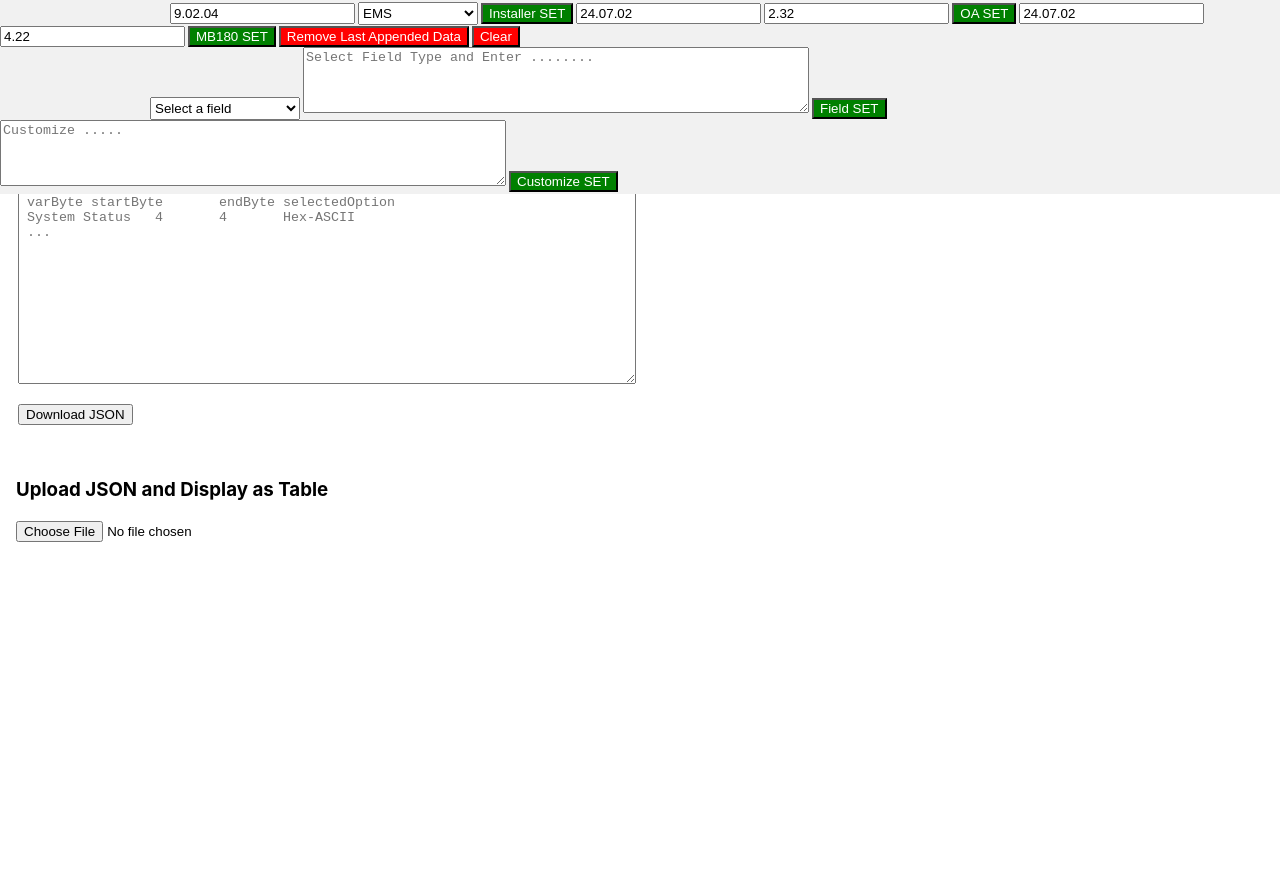
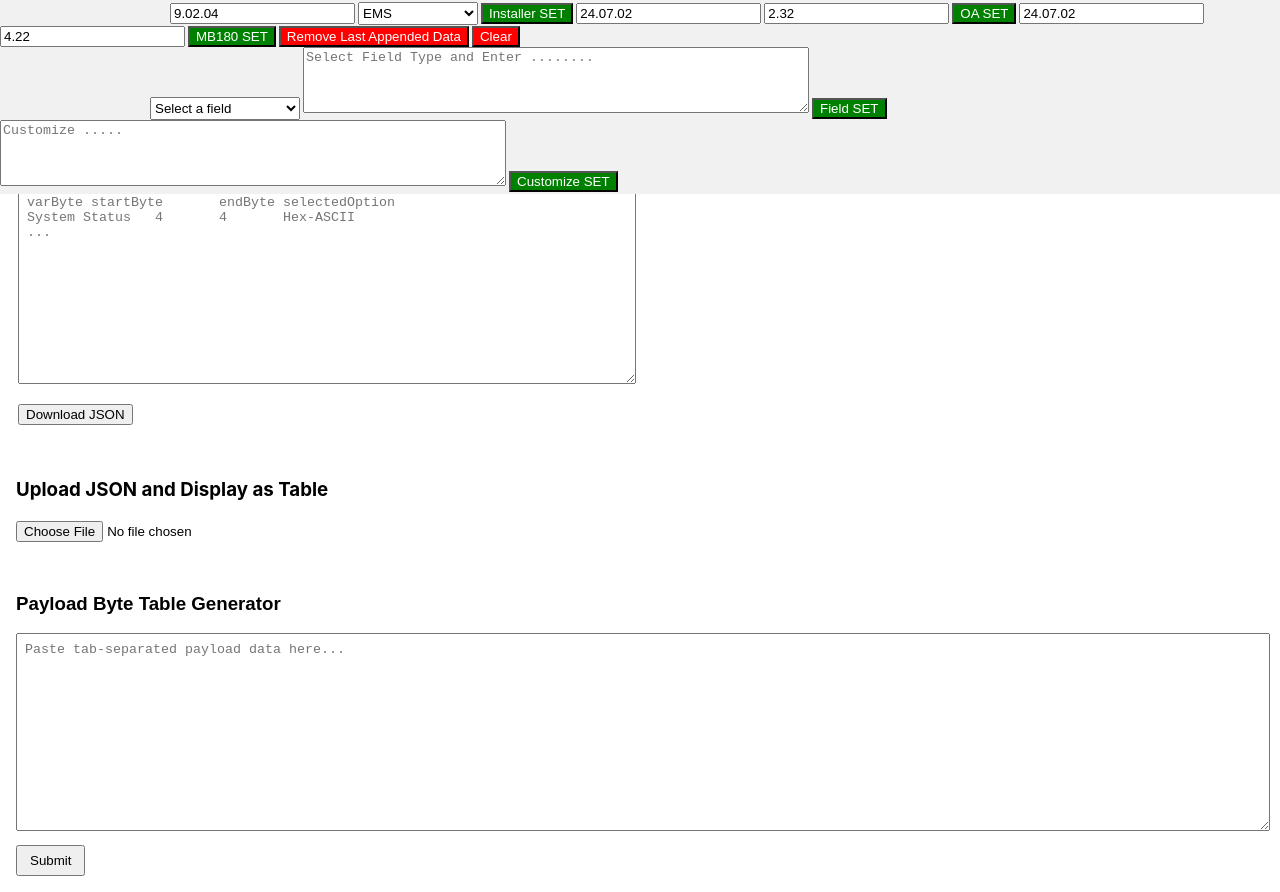
Before and after one commit to pavanpenneti/CLITesting, a React (Create React App) app: page /dailyReport in a window 1280 px wide. Before the commit the page ends 800 px from the top, so only its background shows below. Built offline with nearby package versions, Linux system fonts and the light colour scheme.

Commit message:
added Payload byte generator

```diff
--- a/src/Screens/components/DailyReport.js
+++ b/src/Screens/components/DailyReport.js
@@ -34,7 +34,9 @@ function DailyReport() {
   ];
 
   const addReport = (report) => setReports([...reports, report]);
-
+const hexToDecimal = (hex) => parseInt(hex.replace("0x", "").trim(), 16);
+const [rawPayloadText, setRawPayloadText] = useState("");
+const [payloadTableRows, setPayloadTableRows] = useState([]);
   const removeLastReport = () => {
     setReports(reports.slice(0, -1));
   };
@@ -263,7 +265,31 @@ const handleDownload = () => {
 
     reader.readAsText(file);
   };
+const parseData = () => {
+  const lines = rawPayloadText.trim().split("\n");
+  const parsed = lines.map((line) => {
+    const [byteRangeRaw, size, content] = line.split("\t");
+    let startHex, endHex;
 
+    if (byteRangeRaw.includes("–")) {
+      const [start, end] = byteRangeRaw.split("–").map((s) => s.trim());
+      startHex = start;
+      endHex = end;
+    } else {
+      startHex = byteRangeRaw.trim();
+      endHex = startHex;
+    }
+
+    return {
+      startByte: parseInt(startHex.replace("0x", ""), 16),
+      endByte: parseInt(endHex.replace("0x", ""), 16),
+      size: size?.trim() || "",
+      content: content?.trim() || "",
+    };
+  });
+
+  setPayloadTableRows(parsed);
+};
 
   return (
     <div>
@@ -467,6 +493,63 @@ const handleDownload = () => {
           </div>
         ))}
       </div>
+      <div style={{ padding: "1rem", fontFamily: "sans-serif" }}>
+  <h3>Payload Byte Table Generator</h3>
+
+  <textarea
+    rows={12}
+    placeholder="Paste tab-separated payload data here..."
+    value={rawPayloadText}
+    onChange={(e) => setRawPayloadText(e.target.value)}
+    style={{ width: "99%", fontFamily: "monospace", padding: "8px" }}
+    onKeyDown={(e) => {
+      if (e.key === "Tab") {
+        e.preventDefault();
+        const textarea = e.target;
+        const start = textarea.selectionStart;
+        const end = textarea.selectionEnd;
+        const newValue =
+          rawPayloadText.substring(0, start) + "\t" + rawPayloadText.substring(end);
+        setRawPayloadText(newValue);
+        setTimeout(() => {
+          textarea.selectionStart = textarea.selectionEnd = start + 1;
+        }, 0);
+      }
+    }}
+  />
+
+  <button
+    onClick={parseData}
+    style={{ marginTop: "10px", padding: "6px 12px" }}
+  >
+    Submit
+  </button>
+
+  {payloadTableRows.length > 0 && (
+    <table border="1" cellPadding="6" style={{ marginTop: "1rem", width: "100%" }}>
+      <thead>
+        <tr>
+          <th>varByte</th>
+          <th>startByte</th>
+          <th>endByte</th>
+          <th>selectedOption</th>
+        </tr>
+      </thead>
+      <tbody>
+        {payloadTableRows.slice(2).map((row, idx) => (
+          <tr key={idx}>
+            <td>{row.content}</td>
+            <td>{row.startByte}</td>
+            <td>{row.endByte}</td>
+            <td>data</td>
+
+          </tr>
+        ))}
+      </tbody>
+    </table>
+  )}
+</div>
+
     </div>
   );
 }
```
